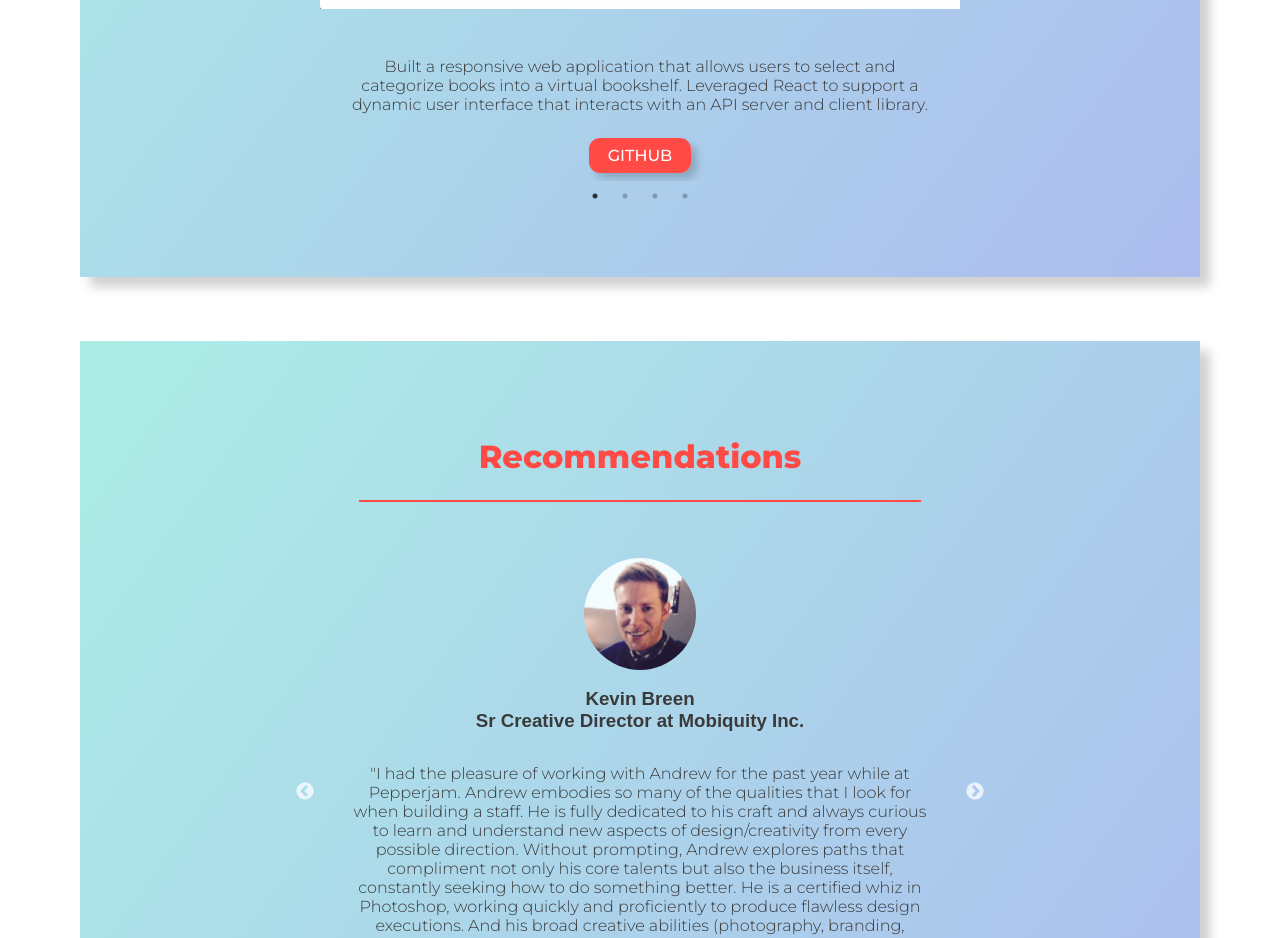
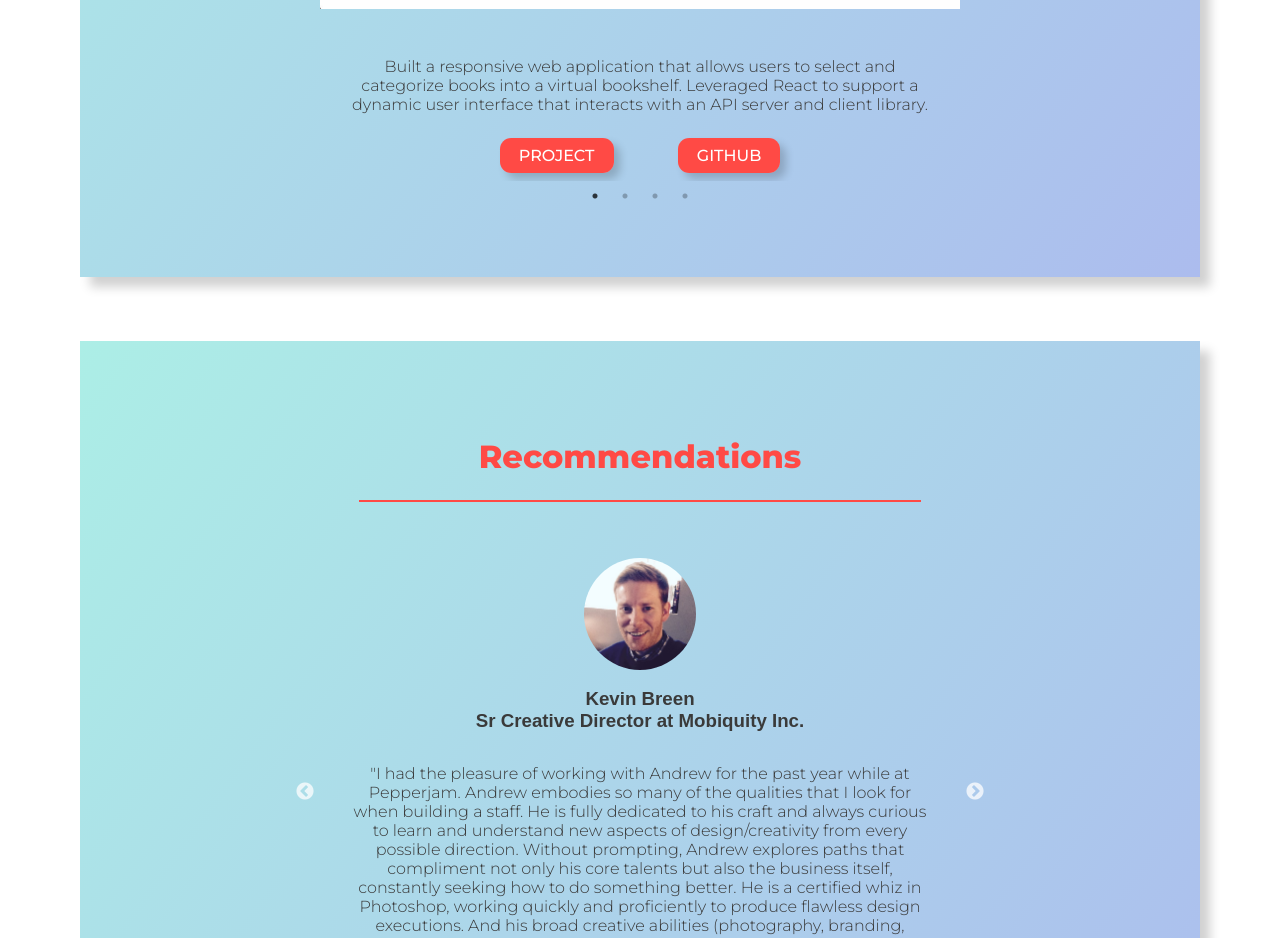
Before and after one commit to andrewjc88/resume_site_17, a React (Create React App) app: page / in a window 1280 px wide. Shown: the part 2020-2958 px from the top of the page. Built offline with nearby package versions, Linux system fonts and the light colour scheme.

Commit message:
Add link to live projects in carousel

```diff
--- a/src/ProjectsCarousel.js
+++ b/src/ProjectsCarousel.js
@@ -38,6 +38,7 @@ class ProjectsCarousel extends React.Component {
             <img className='SliderImg' src={images["MyReads.jpg"]} alt="My Reads app"/>
           </a>
           <p className="SliderText">Built a responsive web application that allows users to select and categorize books into a virtual bookshelf. Leveraged React to support a dynamic user interface that interacts with an API server and client library.</p>
+          <a className='Button' href="https://andrewjc88.github.io/myreads-app/">Project</a>
           <a className='Button' href="https://github.com/andrewjc88/myreads-app">github</a>
         </div>
         <div className='Slider'>
@@ -45,6 +46,7 @@ class ProjectsCarousel extends React.Component {
             <img className='SliderImg' src={images["DealQuest.jpg"]} alt="DealQuest app"/>
           </a>
           <p className="SliderText">A single-page web application, built using the Knockout.js, Zurb Foundation, Google maps API and groupon API, that displays a Map of an area and various points of interest. Users can search all Groupon deals by city or zip coade.</p>
+          <a className='Button' href="https://andrewjc88.github.io/DEAL_QUEST/">Project</a>
           <a className='Button' href="https://github.com/andrewjc88/DEAL_QUEST/">github</a>
         </div>
         <div className='Slider'>
@@ -52,13 +54,16 @@ class ProjectsCarousel extends React.Component {
             <img className='SliderImg' src={images["ClassicArcade.jpg"]} alt="Classic Aracde game"/>
           </a>
           <p className="SliderText">An HTML5 Canvas powered video game, developed using the best practices in Object Oriented JavaScript.</p>
+          <a className='Button' href="https://andrewjc88.github.io/classicArcadeGame/">Project</a>
           <a className='Button' href="https://github.com/andrewjc88/classicArcadeGame/">github</a>
         </div>
+
         <div className='Slider'>
           <a href="https://andrewjc88.github.io/frontend-nanodegree-feedreader/">
             <img className='SliderImg' src={images["FeedReader.jpg"]} alt="FeedReader app"/>
           </a>
           <p className="SliderText">Wrote comprehensive unit tests, using the Jasmine testing framework, for an RSS Feed Reader application that uses Google's RSS API.</p>
+          <a className='Button' href="https://andrewjc88.github.io/frontend-nanodegree-feedreader/">Project</a>
           <a className='Button' href="https://github.com/andrewjc88/frontend-nanodegree-feedreader/">github</a>
         </div>
       </Slider>
```
